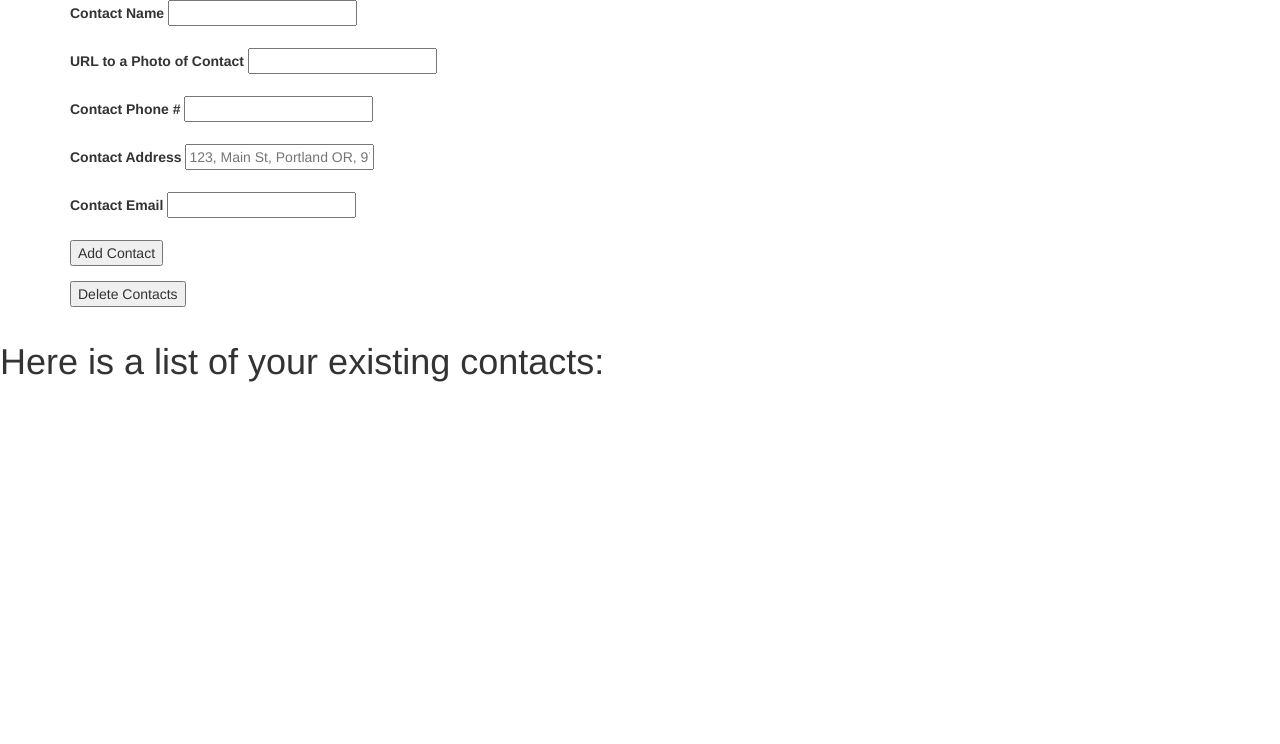
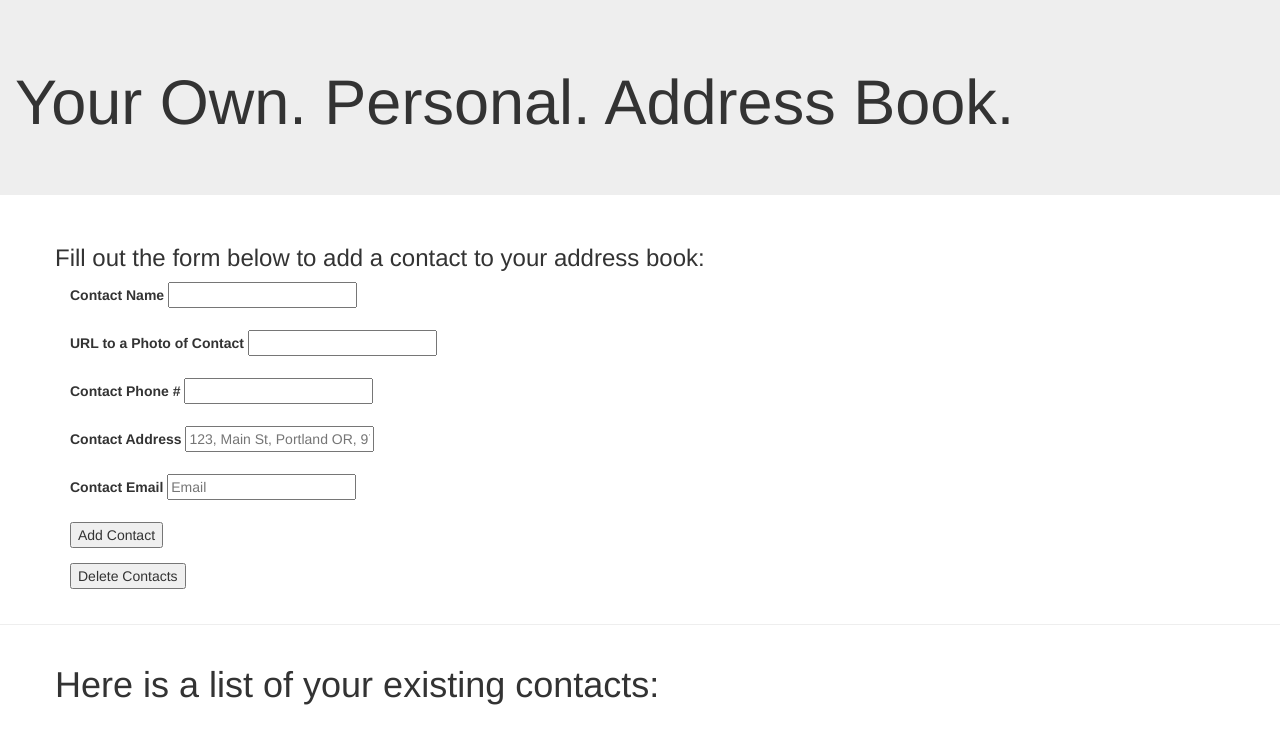
Before and after one commit to Jordan-Meier/php-addressbook, a PHP site: template views/contacts.html.twig in a window 1280 px wide. Shown: the top 744 px of the page. Run offline with PHP 8.4, Linux system fonts and the light colour scheme; the template is opened without the code that fills it, so the values that code supplies are empty; some libraries are stand-ins or nearby versions.

Commit message:
add some bootstrap styling to page and clean up spaces and indentation

```diff
--- a/views/contacts.html.twig
+++ b/views/contacts.html.twig
@@ -6,9 +6,13 @@
         <title>Address Book</title>
     </head>
     <body>
+        <div class="container-fluid jumbotron">
+            <h1>Your Own. Personal. Address Book.</h1>
+        </div>
         <div class="container">
             <div class="row">
-                <div class="col-md-8">
+                <h3>Fill out the form below to add a contact to your address book:</h3>
+                <div class="col-sm-8">
                     <form class="form-group" action="/create_contact" method="post">
                         <label for="name">Contact Name</label>
                         <input type="text" name="name" id="name"><br><br>
@@ -23,7 +27,7 @@
                         <input type="text" name="address" id="address" placeholder="123, Main St, Portland OR, 97214"><br><br>
 
                         <label for="email">Contact Email</label>
-                        <input type="text" name="email" id="email"><br><br>
+                        <input type="email" name="email" id="email" placeholder="Email"><br><br>
 
                         <button type="submit">Add Contact</button>
                     </form>
@@ -33,8 +37,11 @@
                 </div>
             </div>
         </div>
-
+        <hr>
+        <div class="container">
+            <div class="row">
                 <h1>Here is a list of your existing contacts:</h1>
+                <div class="col-sm-8">
                     {% if contacts is not empty %}
                         {% for contact in contacts %}
                             {{ contact.getName }}<br>
@@ -46,5 +53,9 @@
                             </ul>
                         {% endfor %}
                     {% endif %}
+                </div>
+
+            </div>
+        </div>
     </body>
 </html>
```
Lines whose indentation alone changed are shown as unchanged.
